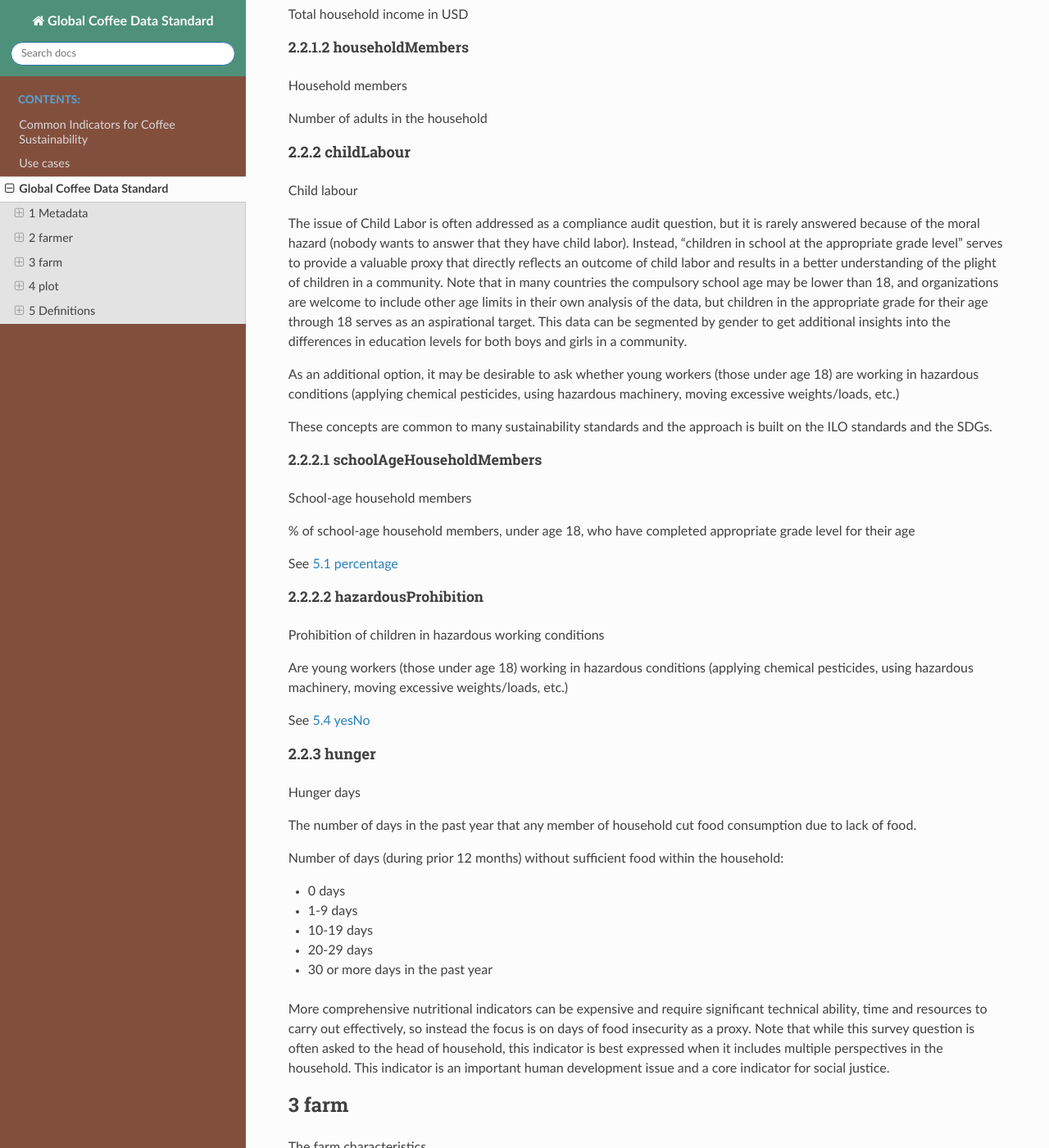
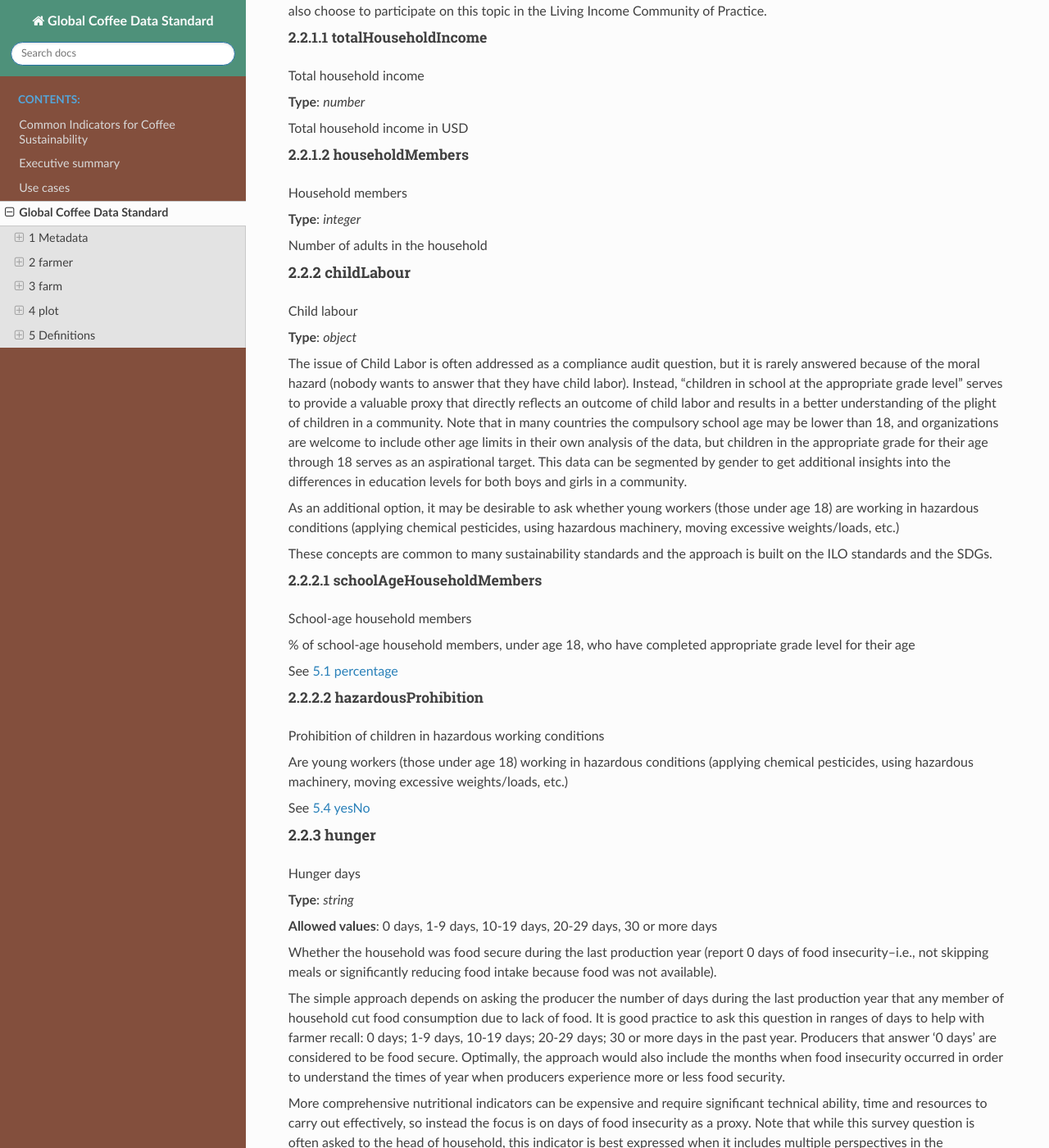
Before and after one commit to globalcoffeeplatform/CoffeeDataStandard, a Sphinx documentation site: the page built from docs/source/explanation.rst, in a window 1280 px wide and 1400 px high, scrolled down 5090 px. Shown: the whole window at 82% size. Built offline with Sphinx 7.4.7 and the Read the Docs theme 2.0.0, drawn with Linux system fonts in a browser that asks for light colours; some of the changed text lies outside the part shown.

Commit message:
Some changes

```diff
--- a/docs/source/_static/css/custom.css
+++ b/docs/source/_static/css/custom.css
@@ -20,9 +20,20 @@
 }
 
 p {
-    margin-bottom: 1rem;
+    margin-bottom: 0.5rem;
 }
 
 h1, h2, h3, h4, h5 {
     margin-bottom: 12px;
 }
+
+h2 {
+    /* Rainforest alliance green */
+    border-top: 3px dashed #4e917a;
+    padding-top: 0.5rem;
+    margin-top: 1rem;
+}
+
+.caption-text {
+    font-weight: bold;
+}
--- /dev/null
+++ b/docs/source/executive-summary.rst
@@ -0,0 +1,2 @@
+Executive summary
+=================
--- a/docs/source/explanation.rst
+++ b/docs/source/explanation.rst
@@ -20,20 +20,18 @@
 .. literalinclude:: ../../schema/global-unique-id.json
    :language: json
    :linenos:
+   :caption: Object description
 
-.. code-block:: python
+.. literalinclude:: ../../example-data/globalCoffeeDatasetId.json
    :linenos:
    :caption: Sample data
 
-    "globalCoffeeDatasetId": {
-      "identifier": "634748-hfgf-ydhgd",
-      "organization": "COSA",
-      "timestamp": "2019-01-02"
-    }
-
-
 1.2 schemaVersion
 ^^^^^^^^^^^^^^^^^
+**Type**: *string*
+
+**Allowed values**: 0.0.4
+
 
 The version number of the schema. When not provided the latest version of the schema will be used to validate the dataset.
 
@@ -41,15 +39,23 @@
 ********
 2 farmer
 ********
+**Type**: *object*
+
 
 The farmer characteristics
 
 
 2.1 general
 ^^^^^^^^^^^
+**Type**: *object*
+
 
 The general farmer characteristics
 
+
+.. literalinclude:: ../../example-data/farmer-general.json
+   :linenos:
+   :caption: Sample data
 
 2.1.1 farmerId
 --------------
@@ -65,22 +71,13 @@
 .. literalinclude:: ../../schema/global-unique-id.json
    :language: json
    :linenos:
-
-.. code-block:: python
-   :linenos:
-   :caption: Sample data
-
-    "farmerId": {
-      "organization": "Chamber of Commerce, Burundi",
-      "identifier": "1035413151",
-      "timestamp": "2010-05-21"
-    }
-
-
+   :caption: Object description
 
 2.1.2 name
 ----------
 First and last name(s) of the farmer surveyed
+
+**Type**: *object*
 
 
 First and last name(s) of the farmer surveyed. Initials should be avoided when possible. In places where farmers use only one name (a family name), that name should be entered as the Last Name and an appropriate prefix or 'Farmer' could be entered as the First Name.
@@ -93,6 +90,8 @@
 *****************
 First name(s) of the farmer surveyed
 
+**Type**: *string*
+
 
 First name(s) of the farmer surveyed. In places where farmers use only one name (a family name), that name should be entered as the Last Name and an appropriate prefix or 'Farmer' could be entered as the First Name.
 
@@ -100,6 +99,8 @@
 2.1.2.2 lastName
 ****************
 Last name of the farmer surveyed
+
+**Type**: *string*
 
 
 Last name of the farmer surveyed. Initials should be avoided when possible. In places where farmers use only one name (a family name), that name should be entered as the Last Name and an appropriate prefix or 'Farmer' could be entered as the First Name.
@@ -116,10 +117,13 @@
 .. literalinclude:: ../../schema/address.json
    :language: json
    :linenos:
+   :caption: Object description
 
 2.1.4 dateOfBirth
 -----------------
 Date of birth.
+
+**Type**: *string*
 
 
 Best practice is to use 'Year of Birth' as opposed to age. Age has to be updated annually, but year of birth is the same indefinitely, and can be used to calculate age at any point.
@@ -132,6 +136,10 @@
 ------------
 Gender
 
+**Type**: *string*
+
+**Allowed values**: M, F, O, NA
+
 
 Data point used to understand the relative presence of women and to calculate women's engagement and the outcomes they experience as diverse from men: % of women in the sustainability program or supply chain
 
@@ -139,6 +147,8 @@
 2.1.6 farmIds
 -------------
 Farm Ids
+
+**Type**: *array*
 
 
 Which farms belong to this farmer. At least one is required.
@@ -148,12 +158,16 @@
 -------------------
 Third-party identifier
 
+**Type**: *array*
+
 
 When this dataset is reused by another organization who needs to use their own Global Unique Identifier, the original identifier can be saved here, to track history and origin.
 
 
 2.2 social
 ^^^^^^^^^^
+**Type**: *object*
+
 
 The social farmer characteristics
 
@@ -161,6 +175,8 @@
 2.2.1 povertyLevel
 ------------------
 Poverty level
+
+**Type**: *object*
 
 
 Comparison of total household revenue to International (World Bank) Poverty Line (total divided by # adult individuals in household).
@@ -177,6 +193,8 @@
 ****************************
 Total household income
 
+**Type**: *number*
+
 
 Total household income in USD
 
@@ -185,6 +203,8 @@
 ************************
 Household members
 
+**Type**: *integer*
+
 
 Number of adults in the household
 
@@ -192,6 +212,8 @@
 2.2.2 childLabour
 -----------------
 Child labour
+
+**Type**: *object*
 
 
 The issue of Child Labor is often addressed as a compliance audit question, but it is rarely answered because of the moral hazard (nobody wants to answer that they have child labor). Instead, "children in school at the appropriate grade level" serves to provide a valuable proxy that directly reflects an outcome of child labor and results in a better understanding of the plight of children in a community. Note that in many countries the compulsory school age may be lower than 18, and organizations are welcome to include other age limits in their own analysis of the data, but children in the appropriate grade for their age through 18 serves as an aspirational target. This data can be segmented by gender to get additional insights into the differences in education levels for both boys and girls in a community.
@@ -225,21 +247,15 @@
 ------------
 Hunger days
 
+**Type**: *string*
 
-The number of days in the past year that any member of household cut food consumption due to lack of food.
+**Allowed values**: 0 days, 1-9 days, 10-19 days, 20-29 days, 30 or more days
 
 
-Number of days (during prior 12 months) without sufficient food within the household:
+Whether the household was food secure during the last production year (report 0 days of food insecurity--i.e., not skipping meals or significantly reducing food intake because food was not available).
 
-* 0 days
 
-* 1-9 days
-
-* 10-19 days
-
-* 20-29 days
-
-* 30 or more days in the past year
+The simple approach depends on asking the producer the number of days during the last production year that any member of household cut food consumption due to lack of food. It is good practice to ask this question in ranges of days to help with farmer recall: 0 days; 1-9 days, 10-19 days; 20-29 days; 30 or more days in the past year. Producers that answer '0 days' are considered to be food secure. Optimally, the approach would also include the months when food insecurity occurred in order to understand the times of year when producers experience more or less food security.
 
 More comprehensive nutritional indicators can be expensive and require significant technical ability, time and resources to carry out effectively, so instead the focus is on days of food insecurity as a proxy. Note that while this survey question is often asked to the head of household, this indicator is best expressed when it includes multiple perspectives in the household. This indicator is an important human development issue and a core indicator for social justice.
 
@@ -247,12 +263,16 @@
 ******
 3 farm
 ******
+**Type**: *object*
+
 
 The farm characteristics
 
 
 3.1 general
 ^^^^^^^^^^^
+**Type**: *object*
+
 
 The general farm characteristics
 
@@ -268,6 +288,7 @@
 .. literalinclude:: ../../schema/global-unique-id.json
    :language: json
    :linenos:
+   :caption: Object description
 
 3.1.2 farmerId
 --------------
@@ -280,9 +301,12 @@
 .. literalinclude:: ../../schema/global-unique-id.json
    :language: json
    :linenos:
+   :caption: Object description
 
 3.1.3 location
 --------------
+**Type**: *object*
+
 
 GPS should be captured for each farm plot if possible. GPS readings should be taken outside of buildings and away from significant tree coverage to avoid interference in the signal. GPS should be captured in the middle of the plot, and/or near the entrance to any main building (if there is one). Where the main residence or other buildings are not located on the farm plot, GPS should be taken in the middle of the plot.
 
@@ -295,10 +319,15 @@
 .. literalinclude:: ../../schema/Point.json
    :language: json
    :linenos:
+   :caption: Object description
 
 3.1.3.2 positionTakenAt
 ***********************
 The position was taken at ..
+
+**Type**: *string*
+
+**Allowed values**: Location of the front door of the head office
 
 
 3.1.4 address
@@ -312,6 +341,7 @@
 .. literalinclude:: ../../schema/address.json
    :language: json
    :linenos:
+   :caption: Object description
 
 3.1.5 totalFarmSize
 -------------------
@@ -343,12 +373,16 @@
 -------------------
 Third-party identifier
 
+**Type**: *array*
+
 
 When this dataset is reused by another organization that needs to use their own Global Unique Identifier, the original identifier can be saved here, to track history and origin.
 
 
 3.2 social
 ^^^^^^^^^^
+**Type**: *object*
+
 
 The social farm characteristics
 
@@ -356,6 +390,8 @@
 3.2.1 laborPractices
 --------------------
 Labor Practices
+
+**Type**: *object*
 
 
 % of good labor practices adopted (of those listed). This indicator is applicable where farms rely on hired labor (not labor of household members).
@@ -409,6 +445,8 @@
 -----------
 Wages
 
+**Type**: *object*
+
 
 Daily average earnings for farm labor compared to (rural) minimum wage. Wage is listed and also expressed as a percentage of the rural minimum wage (where that exists), alternately to the national minimum wage.
 
@@ -426,29 +464,41 @@
 *******************
 The average daily wage rate paid for coffee production
 
+**Type**: *number*
+
 
 3.2.2.2 wagesHarvesting
 ***********************
 The average daily wage rate paid for harvesting
+
+**Type**: *number*
 
 
 3.2.2.3 wagesProcessing
 ***********************
 The average daily wage rate paid for processing
 
+**Type**: *number*
+
 
 3.2.2.4 ruralMinimumWage
 ************************
 Rural minimum wage
+
+**Type**: *number*
 
 
 3.2.2.5 nationalMinimumWage
 ***************************
 National minimum wage
 
+**Type**: *number*
+
 
 3.3 economic
 ^^^^^^^^^^^^
+**Type**: *object*
+
 
 The economic farm characteristics
 
@@ -471,6 +521,8 @@
 3.3.2 productivity
 ------------------
 Yield / Productivity
+
+**Type**: *object*
 
 
 kgs of GBE (harvested)/ha of coffee productive area
@@ -500,6 +552,10 @@
 ********************
 Form of coffee
 
+**Type**: *string*
+
+**Allowed values**: Fresh cherry, Dry cherry, Dry parchment, Wet parchment, Green, Other
+
 
 The form of coffee (will require conversion to GBE, Green Bean Equivalent)
 
@@ -507,6 +563,8 @@
 3.3.3 productionCosts
 ---------------------
 Cost of Production
+
+**Type**: *object*
 
 
 Costs incurred to produce the coffee during the last production year (calculated per kg of GBE)
@@ -542,6 +600,7 @@
 .. literalinclude:: ../../schema/productionCosts.json
    :language: json
    :linenos:
+   :caption: Object description
 
 3.3.3.2 pesticides
 ******************
@@ -551,6 +610,7 @@
 .. literalinclude:: ../../schema/productionCosts.json
    :language: json
    :linenos:
+   :caption: Object description
 
 3.3.3.3 hiredLabor
 ******************
@@ -560,6 +620,7 @@
 .. literalinclude:: ../../schema/productionCosts.json
    :language: json
    :linenos:
+   :caption: Object description
 
 3.3.3.4 plantingMaterial
 ************************
@@ -569,6 +630,7 @@
 .. literalinclude:: ../../schema/productionCosts.json
    :language: json
    :linenos:
+   :caption: Object description
 
 3.3.3.5 renovation
 ******************
@@ -578,6 +640,7 @@
 .. literalinclude:: ../../schema/productionCosts.json
    :language: json
    :linenos:
+   :caption: Object description
 
 3.3.3.6 deductionsByBuyers
 **************************
@@ -587,6 +650,7 @@
 .. literalinclude:: ../../schema/productionCosts.json
    :language: json
    :linenos:
+   :caption: Object description
 
 3.3.3.7 rentOfLand
 ******************
@@ -596,6 +660,7 @@
 .. literalinclude:: ../../schema/productionCosts.json
    :language: json
    :linenos:
+   :caption: Object description
 
 3.3.3.8 energy
 **************
@@ -605,6 +670,7 @@
 .. literalinclude:: ../../schema/productionCosts.json
    :language: json
    :linenos:
+   :caption: Object description
 
 3.3.3.9 irrigation
 ******************
@@ -614,6 +680,7 @@
 .. literalinclude:: ../../schema/productionCosts.json
    :language: json
    :linenos:
+   :caption: Object description
 
 3.3.3.10 capitalAssets
 **********************
@@ -623,6 +690,7 @@
 .. literalinclude:: ../../schema/productionCosts.json
    :language: json
    :linenos:
+   :caption: Object description
 
 3.3.3.11 cultivationPractices
 *****************************
@@ -632,6 +700,7 @@
 .. literalinclude:: ../../schema/productionCosts.json
    :language: json
    :linenos:
+   :caption: Object description
 
 3.3.3.12 traceabilityAndRecordKeeping
 *************************************
@@ -641,6 +710,7 @@
 .. literalinclude:: ../../schema/productionCosts.json
    :language: json
    :linenos:
+   :caption: Object description
 
 3.3.3.13 standardsCertification
 *******************************
@@ -650,6 +720,7 @@
 .. literalinclude:: ../../schema/productionCosts.json
    :language: json
    :linenos:
+   :caption: Object description
 
 3.3.3.14 plantingReforestation
 ******************************
@@ -659,6 +730,7 @@
 .. literalinclude:: ../../schema/productionCosts.json
    :language: json
    :linenos:
+   :caption: Object description
 
 3.3.3.15 training
 *****************
@@ -668,6 +740,7 @@
 .. literalinclude:: ../../schema/productionCosts.json
    :language: json
    :linenos:
+   :caption: Object description
 
 3.3.3.16 interest
 *****************
@@ -677,6 +750,7 @@
 .. literalinclude:: ../../schema/productionCosts.json
    :language: json
    :linenos:
+   :caption: Object description
 
 3.3.3.17 cropInsurance
 **********************
@@ -686,6 +760,7 @@
 .. literalinclude:: ../../schema/productionCosts.json
    :language: json
    :linenos:
+   :caption: Object description
 
 3.3.3.18 cooperativeFees
 ************************
@@ -695,6 +770,7 @@
 .. literalinclude:: ../../schema/productionCosts.json
    :language: json
    :linenos:
+   :caption: Object description
 
 3.3.3.19 unpaidFamilyLabor
 **************************
@@ -704,6 +780,7 @@
 .. literalinclude:: ../../schema/productionCosts.json
    :language: json
    :linenos:
+   :caption: Object description
 
 3.3.3.20 other
 **************
@@ -713,10 +790,13 @@
 .. literalinclude:: ../../schema/productionCosts.json
    :language: json
    :linenos:
+   :caption: Object description
 
 3.3.4 price
 -----------
 Average Price received per kg of coffee (GBE)
+
+**Type**: *object*
 
 
 The simple approach involves asking for the total revenue received from coffee during the last production year as well as the amount sold (and the form). The average price per unit can then be calculated. For multiple sales, calculate the price average of sales
@@ -731,15 +811,21 @@
 **************************
 Total coffee revenue
 
+**Type**: *number*
+
 
 3.3.4.2 kgSold
 **************
 kg of GBE sold
 
+**Type**: *number*
+
 
 3.3.5 sustainablePurchases
 --------------------------
 Sustainable purchases
+
+**Type**: *object*
 
 
 The volume of sustainable purchases by the buyer and as a proportion of the total, and change year to year.
@@ -752,6 +838,8 @@
 ************************************
 Volume of sustainable purchases
 
+**Type**: *number*
+
 
 3.3.5.2 proportionOfTotal
 *************************
@@ -762,6 +850,8 @@
 
 3.4 environmental
 ^^^^^^^^^^^^^^^^^
+**Type**: *object*
+
 
 The environmental farm characteristics
 
@@ -769,6 +859,8 @@
 3.4.1 forestEcosystemProtection
 -------------------------------
 Forest and Ecosystem Protection
+
+**Type**: *object*
 
 
 The approach involves asking producers if they converted any natural land (e.g., forest, savanna) to land used for coffee production and how much [both in absolute terms (ha) and relative terms (proportion of the farm)] during the last 5 years.
@@ -786,6 +878,8 @@
 *************************
 Area converted land
 
+**Type**: *object*
+
 
 Land area (in ha) and proportion of the farm that was converted from natural land (e.g.,, forest, savanna) to land used for coffee production in the last 5 years.
 
@@ -793,6 +887,8 @@
 3.4.1.1 absoluteArea
 ********************
 Absolute area in ha
+
+**Type**: *number*
 
 
 3.4.1.1 proportiesOfFarm
@@ -833,6 +929,8 @@
 -----------
 Water Conservation & Contamination Prevention
 
+**Type**: *object*
+
 
 Water conservation practices include (relevance of individual practices will need to be determined by region):
 
@@ -863,6 +961,8 @@
 *************************
 Water conservation practices
 
+**Type**: *object*
+
 
 % of applicable water conservation practices used on the farm (of those listed)
 
@@ -891,6 +991,8 @@
 3.4.3.2 waterContamination
 **************************
 Water contamination prevention practices
+
+**Type**: *object*
 
 
 % of water contamination prevention practices used on the farm (of those listed).
@@ -940,6 +1042,8 @@
 -----------------
 Pest control/ hazards
 
+**Type**: *object*
+
 
 **Standard IPM techniques include**:
 
@@ -965,6 +1069,8 @@
 3.4.4.1 ipmPractices
 ********************
 % of IPM practices employed on the farm
+
+**Type**: *object*
 
 
 Focusing on IPM techniques is a globally standardized way to understand pest management best practices without the more costly and time-consuming process of detailing individual pesticides, active ingredients, amount used in local units, etc.
@@ -1034,6 +1140,8 @@
 *****************************
 Use of banned or hazardous pesticides on the farm
 
+**Type**: *array*
+
 
 Banned or hazardous pesticides* will be based on the WHO Ia and Ib lists. COSA suggests that over time it will be useful to understand the types and/ or individual banned pesticides being used so that research bodies can develop varietals or take other actions that help prevent the need for their use in the field. This approach does not address the proper disposal of pesticide containers.
 Pesticides include insecticides, fungicides, rodenticides, nematicides, and herbicides.
@@ -1042,6 +1150,8 @@
 3.4.5 soilConservation
 ----------------------
 Soil Conservation
+
+**Type**: *object*
 
 
 % of applicable soil conservation practices used on the farm (of those listed)
@@ -1117,12 +1227,16 @@
 ******
 4 plot
 ******
+**Type**: *object*
+
 
 The plot characteristics
 
 
 4.1 general
 ^^^^^^^^^^^
+**Type**: *object*
+
 
 The general plot characteristics
 
@@ -1138,6 +1252,7 @@
 .. literalinclude:: ../../schema/global-unique-id.json
    :language: json
    :linenos:
+   :caption: Object description
 
 4.1.2 farmId
 ------------
@@ -1150,6 +1265,7 @@
 .. literalinclude:: ../../schema/global-unique-id.json
    :language: json
    :linenos:
+   :caption: Object description
 
 4.1.3 boundary
 --------------
@@ -1160,10 +1276,14 @@
 ----------
 Area of the plot
 
+**Type**: *number*
+
 
 4.1.5 thirdPartyIds
 -------------------
 Third-party identifier
+
+**Type**: *array*
 
 
 When this dataset is reused by another organization who needs to use their own Global Unique Identifier, the original identifier can be saved here, to track history and origin.
@@ -1171,6 +1291,8 @@
 
 4.2 economic
 ^^^^^^^^^^^^
+**Type**: *object*
+
 
 The economic plot characteristics
 
@@ -1178,6 +1300,8 @@
 4.2.1 yield
 -----------
 Yield
+
+**Type**: *number*
 
 
 kgs of GBE (harvested)
@@ -1203,6 +1327,8 @@
 ^^^^^^^^^^^^^^
 The percentage, 0-100
 
+**Type**: *number*
+
 
 The percentage, from 0 to 100 with decimals allowed
 
@@ -1212,6 +1338,8 @@
 5.2 positiveNumber
 ^^^^^^^^^^^^^^^^^^
 A positive number > 0
+
+**Type**: *number*
 
 
 A positive number starting at 0 with decimals allowed
@@ -1223,6 +1351,8 @@
 ^^^^^^^^^^^^^^^^^^^
 The positive number, greater than 0
 
+**Type**: *number*
+
 
 A positive number starting at greater than 0 with decimals allowed
 
@@ -1232,3 +1362,7 @@
 5.4 yesNo
 ^^^^^^^^^
 Yes-No enumeration
+
+**Type**: *string*
+
+**Allowed values**: Yes, No
--- a/docs/source/index.rst
+++ b/docs/source/index.rst
@@ -35,6 +35,7 @@
    :caption: Contents:
 
    about
+   executive-summary
    use-cases
    explanation
 
```
Also changed, not shown: 6 other files.
